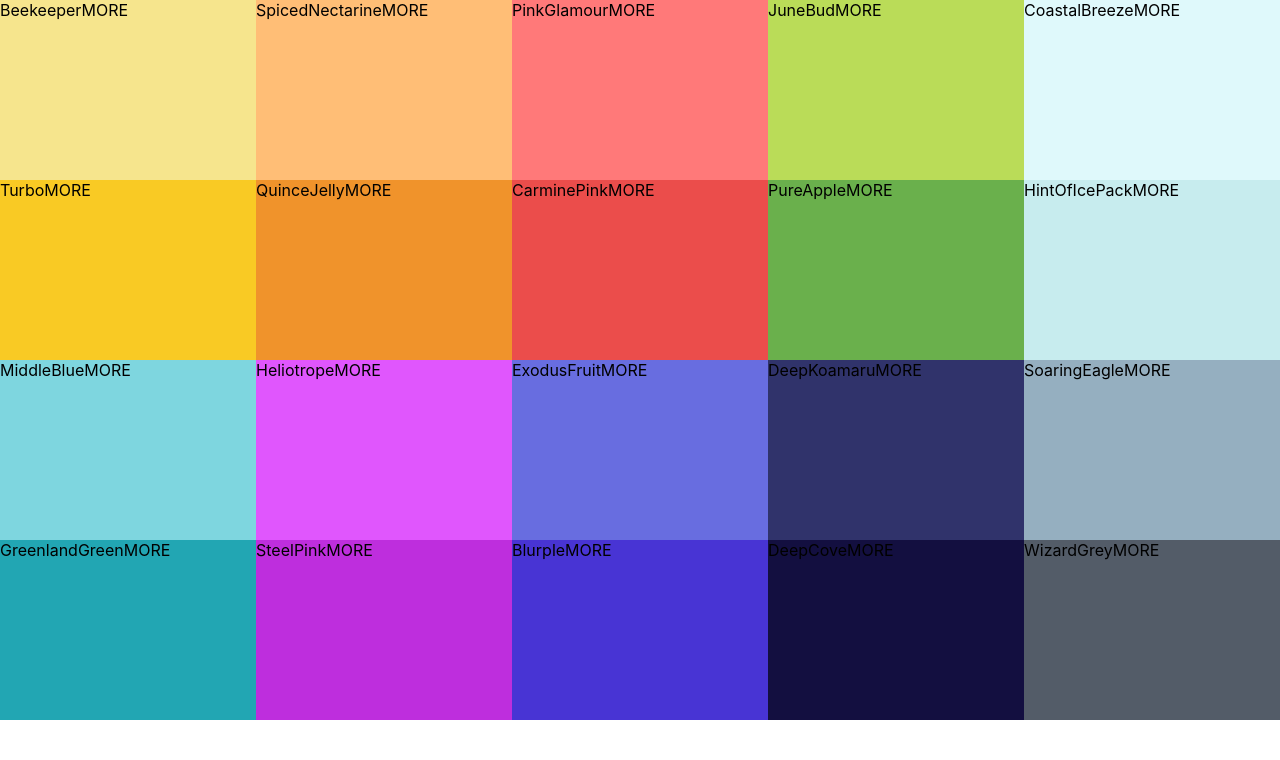
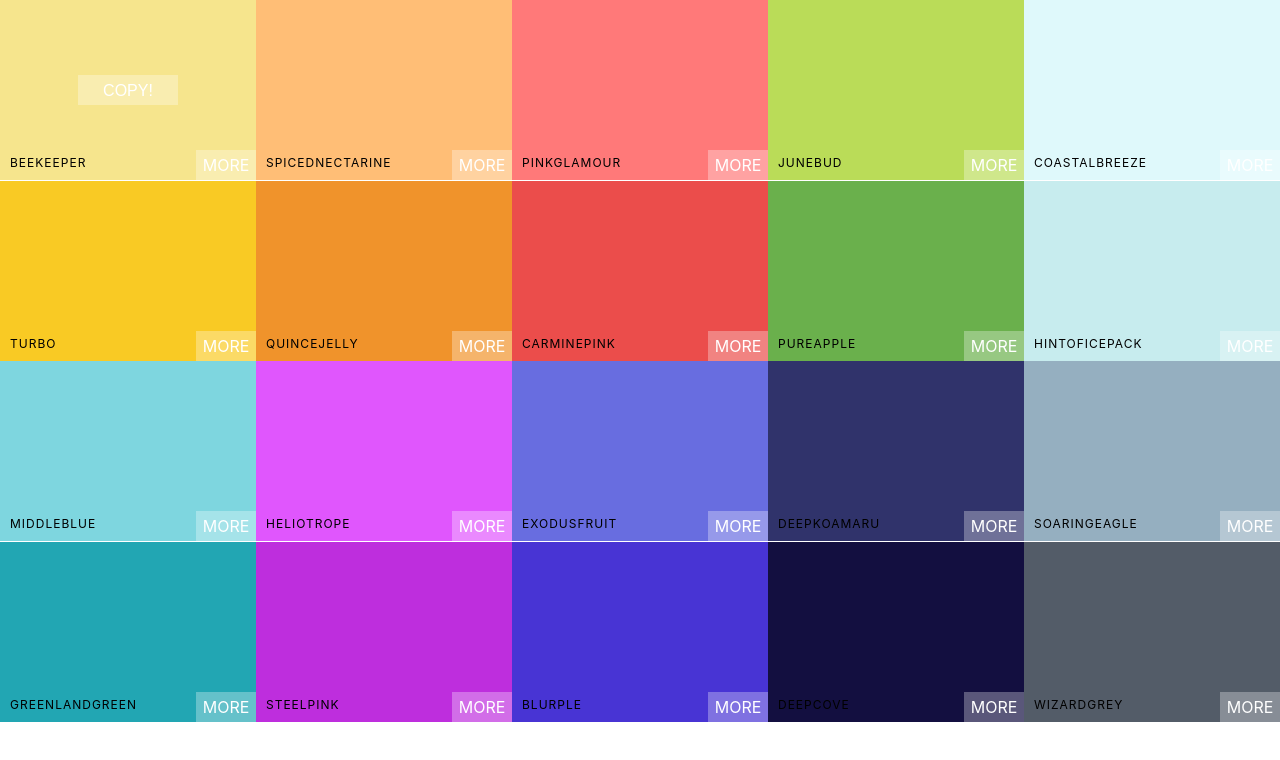
Before and after one commit to AymanStarlight/color-palettes-app, a React (Create React App) app: page / in a window 1280 px wide. Shown: the top 760 px of the page. Built offline with nearby package versions, Linux system fonts and the light colour scheme.

Commit message:
Added the Copy-to-Clipboard functionality & some styles

```diff
--- a/package.json
+++ b/package.json
@@ -7,8 +7,9 @@
     "@testing-library/react": "^13.4.0",
     "@testing-library/user-event": "^13.5.0",
     "react": "^18.2.0",
+    "react-copy-to-clipboard": "^5.1.0",
     "react-dom": "^18.2.0",
-    "react-scripts": "5.0.1",
+    "react-scripts": "^5.0.1",
     "web-vitals": "^2.1.4"
   },
   "scripts": {
--- a/src/ColorBox.js
+++ b/src/ColorBox.js
@@ -1,13 +1,22 @@
 import React, { Component } from 'react'
+import { CopyToClipboard } from 'react-copy-to-clipboard'
 import './Styles/ColorBox.css'
 
 class ColorBox extends Component {
     render() {
+        const { name, background } = this.props
         return (
-            <div style={{ background: this.props.background }} className='ColorBox'>
-                <span>{this.props.name}</span>
-                <span>MORE</span>
-            </div>
+            <CopyToClipboard text={background}>
+                <div style={{ background }} className='ColorBox'>
+                    <div className="copy-container">
+                        <div className="box-content">
+                            <span>{name}</span>
+                        </div>
+                        <button className="copy-btn">COPY!</button>
+                    </div>
+                    <span className='see-more'>MORE</span>
+                </div>
+            </CopyToClipboard>
         )
     }
 }
--- a/src/Styles/ColorBox.css
+++ b/src/Styles/ColorBox.css
@@ -5,4 +5,53 @@
 	position: relative;
 	display: inline-block;
 	cursor: pointer;
+	text-transform: uppercase;
+	margin-bottom: -3.5px;
 }
+
+.copy-btn {
+	width: 100px;
+	height: 30px;
+	position: absolute;
+	display: inline-block;
+	top: 50%;
+	left: 50%;
+	margin-left: -50px;
+	margin-top: -15px;
+	text-align: center;
+	outline: none;
+	background-color: rgba(255, 255, 255, 0.3);
+	font-size: 1rem;
+	border: none;
+	line-height: 30px;
+	color: white;
+	opacity: 0;
+}
+
+.ColorBox:hover .copy-btn {
+	opacity: 1;
+	transition: 0.35s;
+}
+
+.box-content {
+	position: absolute;
+	left: 0px;
+	bottom: 0px;
+	padding: 10px;
+	color: black;
+	letter-spacing: 1px;
+	font-size: 12px;
+}
+
+.see-more {
+	background: rgba(255, 255, 255, 0.3);
+	position: absolute;
+	border: none;
+	right: 0;
+	bottom: 0;
+	color: white;
+	width: 60px;
+	height: 30px;
+	line-height: 30px;
+	text-align: center;
+}
```
Also changed, not shown: 2 other files (tests, documents, lock files or other folders).
